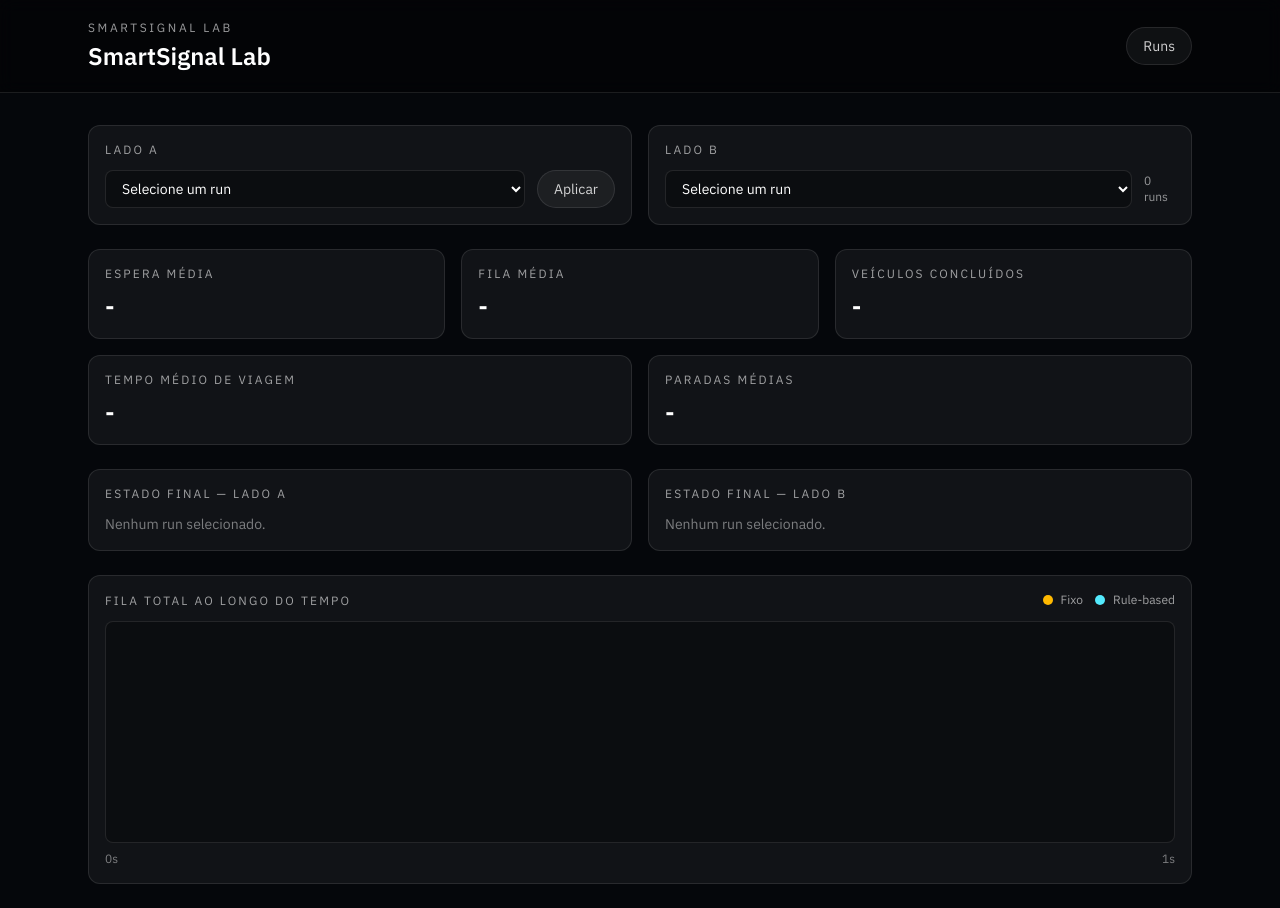
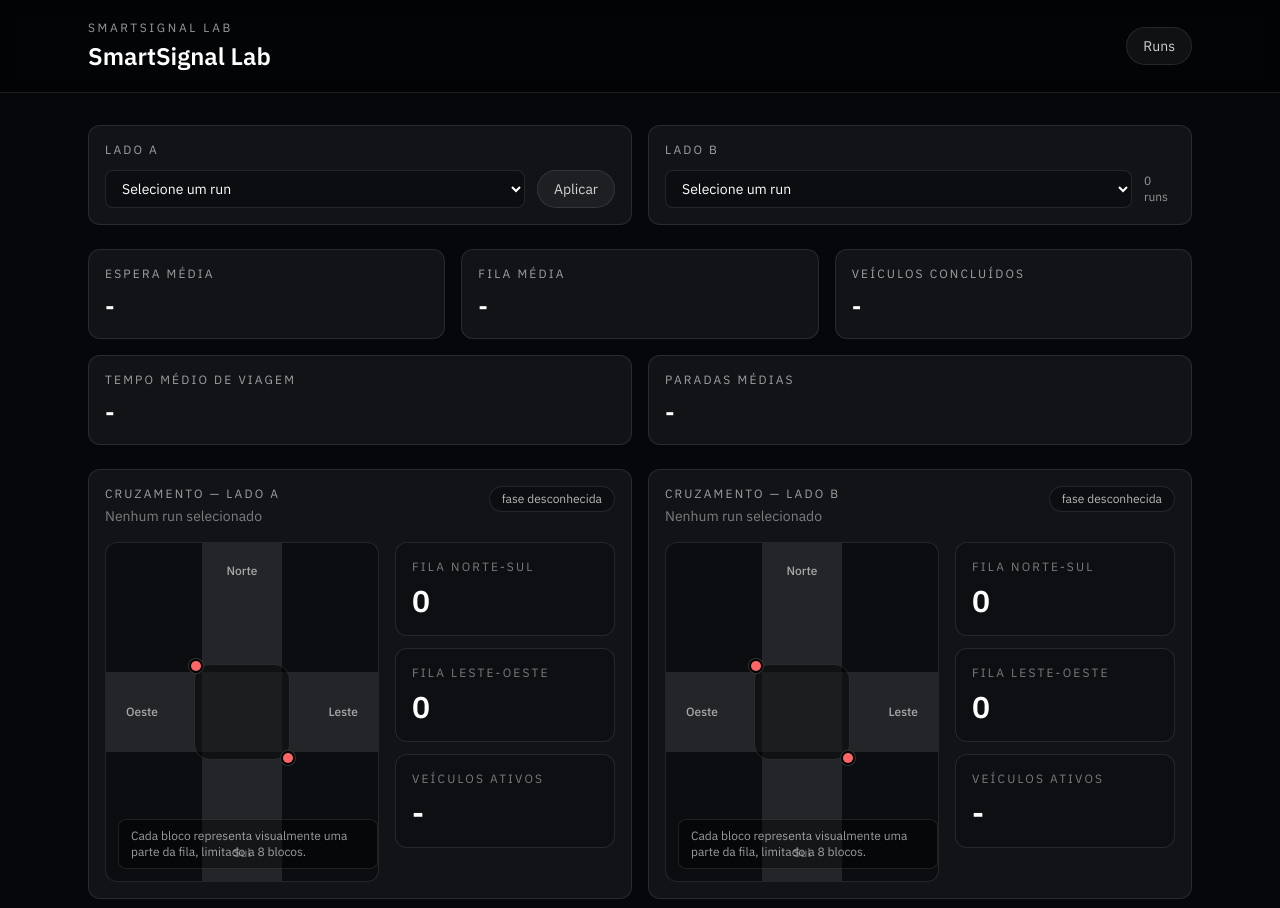
Before and after one commit to leandrolombaldo/traffic-lab, a Next.js app in the folder apps/web/: page / in a window 1280 px wide. Shown: the top 908 px of the page. Built offline with nearby package versions, Linux system fonts and the light colour scheme.

Commit message:
feat: add schematic intersection snapshots

```diff
--- a/apps/web/src/components/CompareDashboard.tsx
+++ b/apps/web/src/components/CompareDashboard.tsx
@@ -1,6 +1,7 @@
 import Link from "next/link"
 
 import { DirectionalQueueChart } from "@/components/DirectionalQueueChart"
+import { IntersectionSnapshot } from "@/components/IntersectionSnapshot"
 import { MetricCard } from "@/components/MetricCard"
 import { RunStateCard } from "@/components/RunStateCard"
 import { TimeSeriesChart } from "@/components/TimeSeriesChart"
@@ -198,6 +199,11 @@ export function CompareDashboard(props: {
           />
         </div>
 
+        <div className="mt-6 grid gap-4 xl:grid-cols-2">
+          <IntersectionSnapshot title="Cruzamento — Lado A" run={a} />
+          <IntersectionSnapshot title="Cruzamento — Lado B" run={b} />
+        </div>
+
         <div className="mt-6 grid gap-4 md:grid-cols-2">
           <RunStateCard title="Estado final — Lado A" run={a} />
           <RunStateCard title="Estado final — Lado B" run={b} />
```
